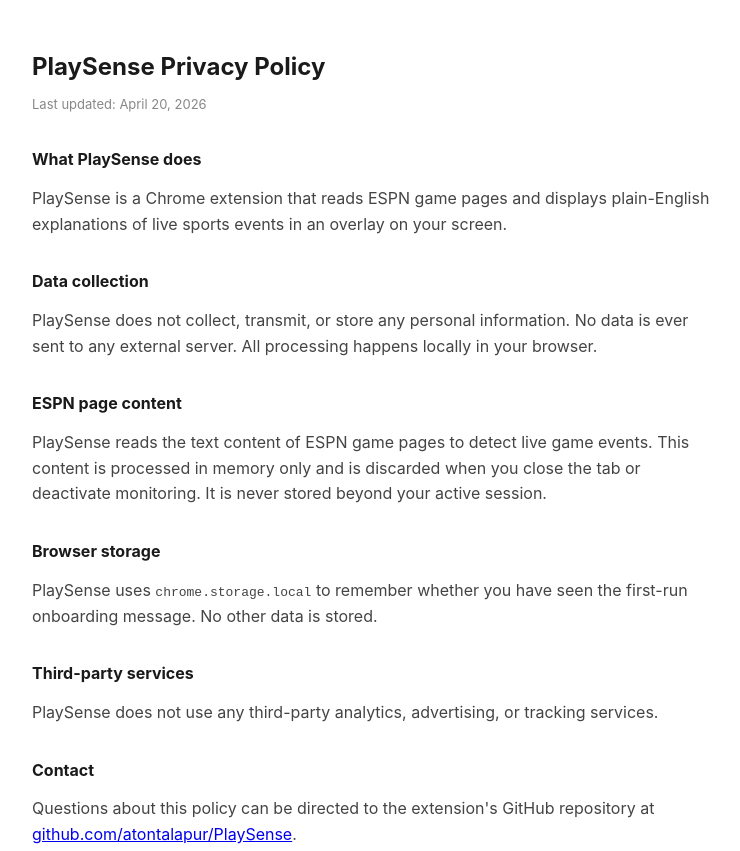
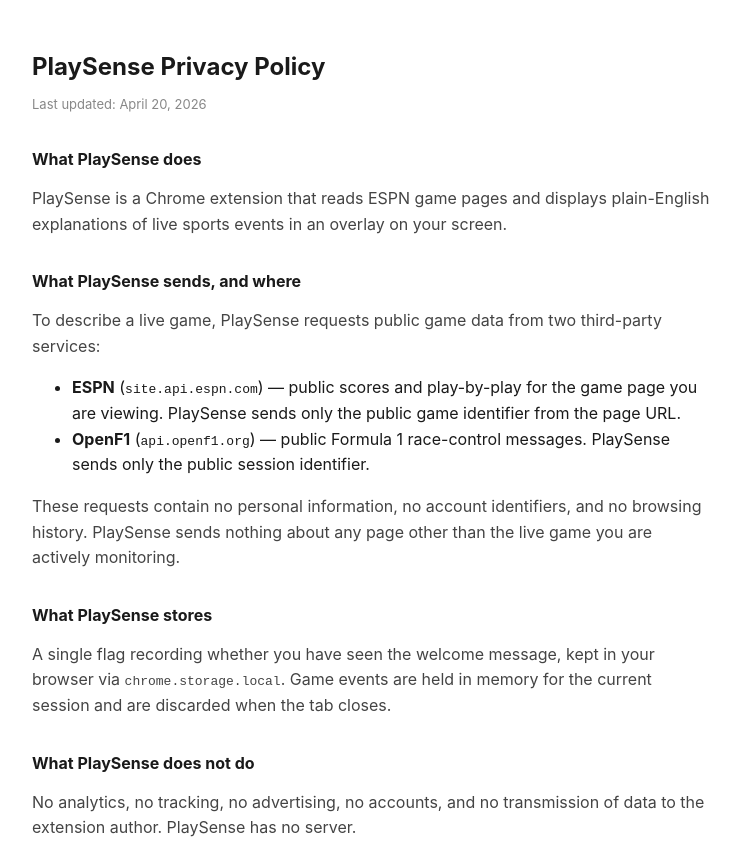
Before and after one commit to atontalapur/PlaySense, a browser extension: page privacy.html in a window 1280 px wide. Shown: the top 851 px of the page, without its empty margins (268-1008 px from the left). Drawn offline with Linux system fonts and the light colour scheme.

Commit message:
feat: add feed host permissions and correct the privacy disclosure

```diff
--- a/privacy.html
+++ b/privacy.html
@@ -26,17 +26,38 @@
   <h2>What PlaySense does</h2>
   <p>PlaySense is a Chrome extension that reads ESPN game pages and displays plain-English explanations of live sports events in an overlay on your screen.</p>
 
-  <h2>Data collection</h2>
-  <p>PlaySense does not collect, transmit, or store any personal information. No data is ever sent to any external server. All processing happens locally in your browser.</p>
-
-  <h2>ESPN page content</h2>
-  <p>PlaySense reads the text content of ESPN game pages to detect live game events. This content is processed in memory only and is discarded when you close the tab or deactivate monitoring. It is never stored beyond your active session.</p>
-
-  <h2>Browser storage</h2>
-  <p>PlaySense uses <code>chrome.storage.local</code> to remember whether you have seen the first-run onboarding message. No other data is stored.</p>
-
-  <h2>Third-party services</h2>
-  <p>PlaySense does not use any third-party analytics, advertising, or tracking services.</p>
+  <h2>What PlaySense sends, and where</h2>
+  <p>
+    To describe a live game, PlaySense requests public game data from two
+    third-party services:
+  </p>
+  <ul>
+    <li>
+      <strong>ESPN</strong> (<code>site.api.espn.com</code>) — public scores and
+      play-by-play for the game page you are viewing. PlaySense sends only the
+      public game identifier from the page URL.
+    </li>
+    <li>
+      <strong>OpenF1</strong> (<code>api.openf1.org</code>) — public Formula 1
+      race-control messages. PlaySense sends only the public session identifier.
+    </li>
+  </ul>
+  <p>
+    These requests contain no personal information, no account identifiers, and
+    no browsing history. PlaySense sends nothing about any page other than the
+    live game you are actively monitoring.
+  </p>
+  <h2>What PlaySense stores</h2>
+  <p>
+    A single flag recording whether you have seen the welcome message, kept in
+    your browser via <code>chrome.storage.local</code>. Game events are held in
+    memory for the current session and are discarded when the tab closes.
+  </p>
+  <h2>What PlaySense does not do</h2>
+  <p>
+    No analytics, no tracking, no advertising, no accounts, and no transmission
+    of data to the extension author. PlaySense has no server.
+  </p>
 
   <h2>Contact</h2>
   <p>Questions about this policy can be directed to the extension's GitHub repository at <a href="https://github.com/atontalapur/PlaySense">github.com/atontalapur/PlaySense</a>.</p>
```
Also changed, not shown: manifest.json.
